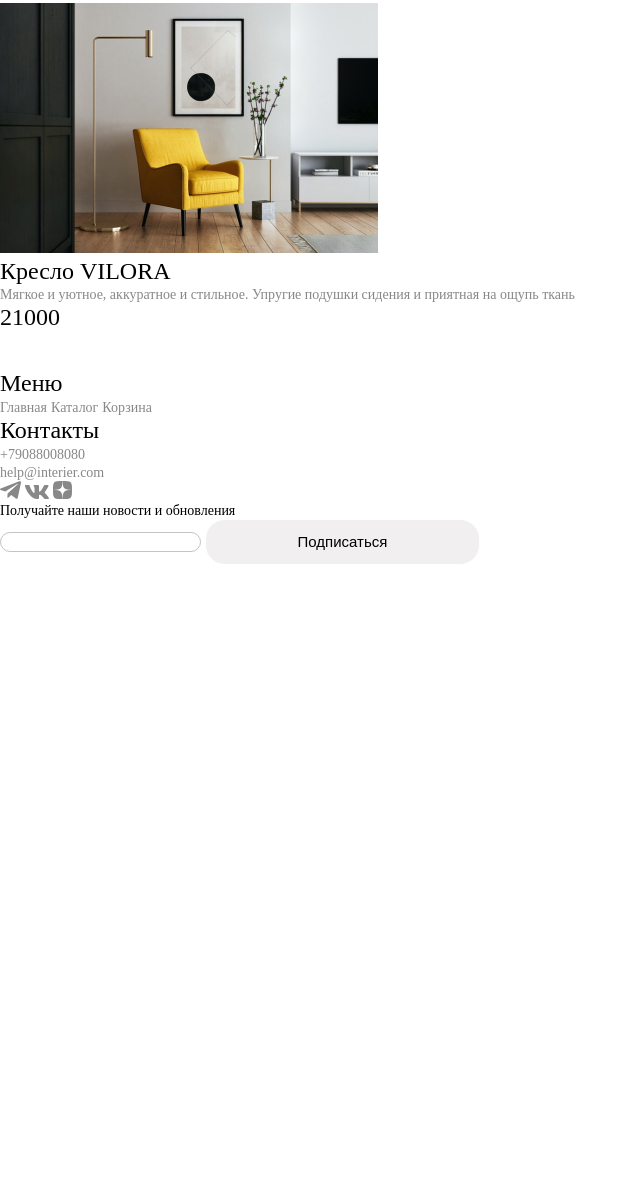
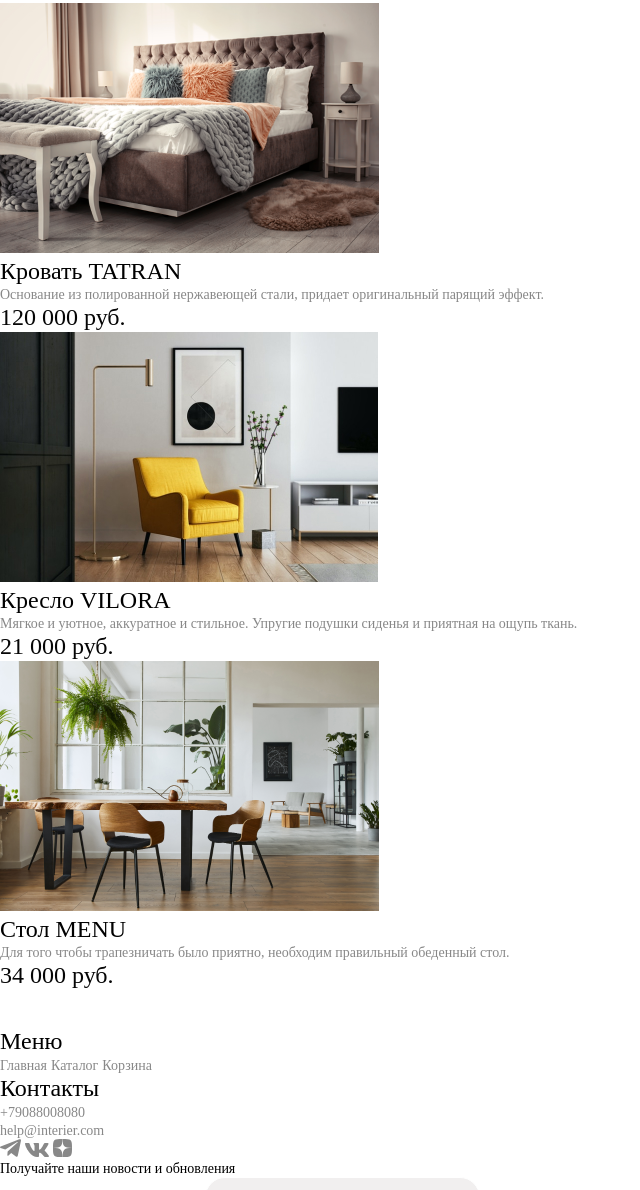
Before and after one commit to KarelinIvan/layout1.2, a plain HTML site: page index.html in a window 1280 px wide. Shown: the part 1391-2581 px from the top of the page, without its empty margins (0-640 px from the left). Before the commit the page ends 1956 px from the top, so only its background shows below. Drawn offline with Linux system fonts and the light colour scheme.

Commit message:
11-й коммит

```diff
--- a/index.html
+++ b/index.html
@@ -54,12 +54,23 @@
     <section>
       <h2 class="heading">Каталог товаров</h2>
         <article>
+          <img src="./img/product2.png" alt="изображение товара">
+          <h3 class="product__heading">Кровать TATRAN</h3>
+          <p class="product__text">Основание из полированной нержавеющей стали, придает оригинальный парящий эффект.</p>
+          <p class="product__price">120 000 руб.</p>
+        </article>
+        <article>
           <img src="./img/product1.jpg" alt="изображение товара">
           <h3 class="product__heading">Кресло VILORA</h3>
-          <p class="product__text">Мягкое и уютное, аккуратное и стильное. Упругие подушки сидения и приятная на ощупь ткань</p>
-          <p class="product__price">21000</p>
+          <p class="product__text">Мягкое и уютное, аккуратное и стильное. Упругие подушки сиденья и приятная на ощупь ткань. </p>
+          <p class="product__price">21 000 руб.</p>
         </article>
-
+        <article>
+          <img src="./img/product3.png" alt="изображение товара">
+          <h3 class="product__heading">Стол MENU</h3>
+          <p class="product__text">Для того чтобы трапезничать было приятно, необходим правильный обеденный стол.</p>
+          <p class="product__price">34 000 руб.</p>
+        </article>
     </section>
     <footer>
       <a href="index.html"><img src="img/logo.svg" alt="logo"></a>
```
Also changed, not shown: img/product2.png (added), img/product3.png (added).
